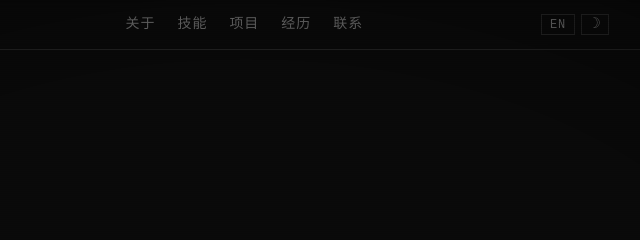
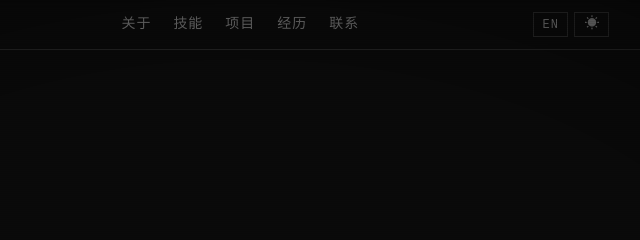
Before and after one commit to jason3535/personal-website, a plain HTML site: page index.html in a window 1280 px wide. Shown: the top 240 px of the page, 394-1034 px from the left. Drawn offline with Linux system fonts and the light colour scheme; a web font is replaced by a local one.

Commit message:
fix: 按钮等宽，深色默认显示太阳、浅色显示月亮
Co-Authored-By: Claude Opus 4.6 (1M context) <noreply@anthropic.com>

```diff
--- a/index.html
+++ b/index.html
@@ -198,19 +198,20 @@
       color: var(--text-dim);
       font-family: var(--font-mono);
       font-size: 1.09rem;
-      padding: 0.3rem 0.7rem;
       cursor: pointer;
       transition: color 0.2s, border-color 0.2s;
       letter-spacing: 1px;
       line-height: 1;
-    }
-
-    #themeToggle {
-      font-size: 1.36rem;
-      padding: 0.15rem 0.55rem;
+      width: 3.2rem;
+      height: 2.2rem;
       display: inline-flex;
       align-items: center;
       justify-content: center;
+      padding: 0;
+    }
+
+    #themeToggle {
+      font-size: 1.36rem;
     }
 
     .toggle-btn:hover {
@@ -806,7 +807,7 @@
       </ul>
       <div class="nav-toggles">
         <button class="toggle-btn" id="langToggle" onclick="toggleLang()">EN</button>
-        <button class="toggle-btn" id="themeToggle" onclick="toggleTheme()">☽</button>
+        <button class="toggle-btn" id="themeToggle" onclick="toggleTheme()"><span style="position:relative;left:1px">☀</span></button>
       </div>
     </div>
   </nav>
@@ -1368,7 +1369,7 @@
       const isDark = html.getAttribute('data-theme') !== 'light';
       html.setAttribute('data-theme', isDark ? 'light' : 'dark');
       const btn = document.getElementById('themeToggle');
-      btn.innerHTML = isDark ? '<span style="position:relative;left:1px">☀</span>' : '☽';
+      btn.innerHTML = isDark ? '☽' : '<span style="position:relative;left:1px">☀</span>';
       btn.classList.toggle('active', isDark);
       localStorage.setItem('theme', isDark ? 'light' : 'dark');
     }
@@ -1378,7 +1379,7 @@
       const saved = localStorage.getItem('theme');
       if (saved === 'light') {
         document.documentElement.setAttribute('data-theme', 'light');
-        document.getElementById('themeToggle').innerHTML = '<span style="position:relative;left:1px">☀</span>';
+        document.getElementById('themeToggle').innerHTML = '☽';
         document.getElementById('themeToggle').classList.add('active');
       }
     })();
```
